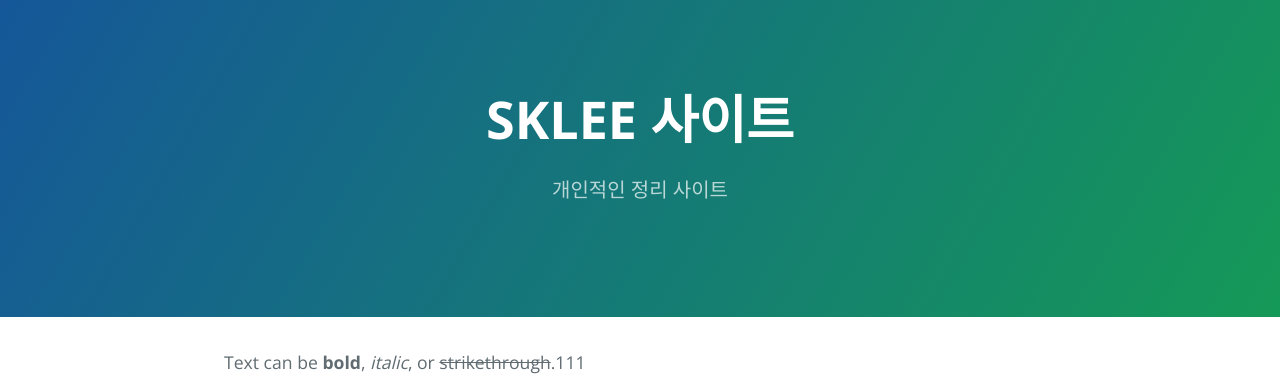
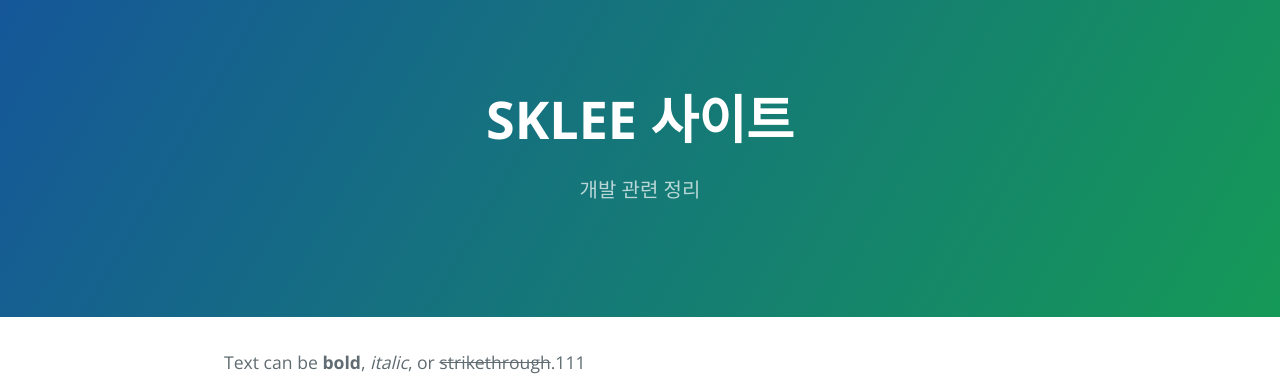
Before and after one commit to sklee385/home, a Jekyll site: the page built from guide.md, in a window 1280 px wide and 900 px high. Shown: the top 376 px of the window. Built offline with Jekyll 4.4.1, drawn with Linux system fonts in a browser that asks for light colours.

Commit message:
설정 변경

```diff
--- a/_config.yml
+++ b/_config.yml
@@ -1,5 +1,5 @@
-title: Cayman theme
-description: Cayman is a clean, responsive theme for GitHub Pages.
+title: SKLEE의 사이트
+description: 개발 관련 정리
 show_downloads: true
 google_analytics:
 theme: jekyll-theme-cayman
--- a/_layouts/default.html
+++ b/_layouts/default.html
@@ -13,7 +13,7 @@
   <body>
     <section class="page-header">
       <h1 class="project-name">SKLEE 사이트</h1>
-      <h2 class="project-tagline">개인적인 정리 사이트</h2>
+      <h2 class="project-tagline">개발 관련 정리</h2>
     </section>
 
     <section class="main-content">
```
Also changed, not shown: index.md (+1 -0 lines).
